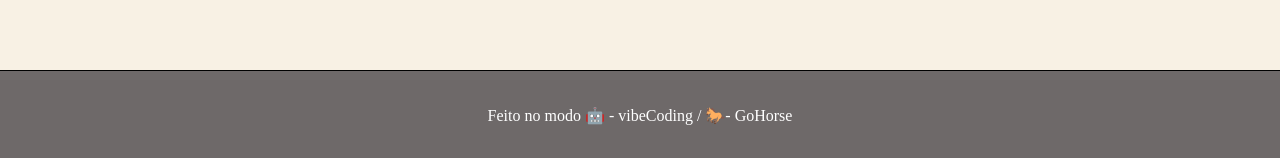
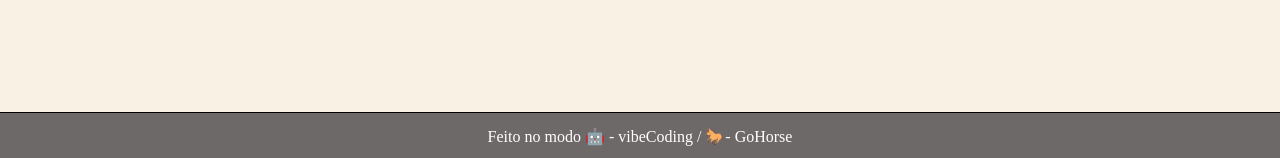
Before and after one commit to Feeeazy/alexandria, a React (Vite) app: page /book/1 in a window 1280 px wide. Shown: the part 639-797 px from the top of the page. Built offline with nearby package versions, Linux system fonts and the light colour scheme.

Commit message:
Alguns ajustes no código

```diff
--- a/src/components/BookCard/BookCard.css
+++ b/src/components/BookCard/BookCard.css
@@ -1,4 +1,3 @@
-/* src/components/BookCard/BookCard.css */
 .book-card {
   background: white;
   border-radius: 8px;
--- a/src/components/Footer/Footer.css
+++ b/src/components/Footer/Footer.css
@@ -1,10 +1,13 @@
 .footer-bottom {
+  display: flex;
+  justify-content: center;
+  align-items: center;
   background-color: #6e6969;
   color: white;
-  text-align: center;
   margin-top: 2rem;
   padding-top: 1rem;
   border-top: 1px solid #000;
-  padding: 2rem 0;
+  padding: 1.5rem 0;
   margin-top: 2rem;
+  height: 1rem;
 }
--- a/src/components/Footer/Footer.jsx
+++ b/src/components/Footer/Footer.jsx
@@ -1,4 +1,3 @@
-// src/components/Footer/Footer.jsx
 import React from 'react';
 import './Footer.css';
 
--- a/src/contexts/CartContext.jsx
+++ b/src/contexts/CartContext.jsx
@@ -22,7 +22,6 @@ export function CartProvider({ children }) {
   const removeFromCart = (book) => {
     setCart(prevCart => {
       const item = prevCart.find(item => item.id === book.id);
-      console.log(item);
       if (item.quantity === 1) {
         return prevCart.filter(item => item.id !== book.id);
       }
--- a/src/pages/Home/Home.jsx
+++ b/src/pages/Home/Home.jsx
@@ -1,5 +1,4 @@
 import React from 'react';
-import { Link } from 'react-router-dom';
 import { books } from '../../data/books';
 import BookCard from '../../components/BookCard/BookCard.jsx';
 import './Home.css';
@@ -10,7 +9,7 @@ export function Home() {
   return (
     <div className="home">
       <div className="container">
-        <h1>Bem-vindo à Livraria Virtual</h1>
+        <h1>Bem-vindo à Libris!</h1>
 
         <section className="featured">
           <h2>Livros em Destaque</h2>
--- a/src/pages/Login/Login.jsx
+++ b/src/pages/Login/Login.jsx
@@ -1,17 +1,7 @@
-import React, { useState } from 'react';
 import { Link } from 'react-router-dom';
 import './Login.css';
 
 export function Login() {
-  const [email, setEmail] = useState('');
-  const [password, setPassword] = useState('');
-
-  const handleSubmit = (e) => {
-    e.preventDefault();
-    // Implementar lógica de login aqui
-    console.log('Login:', { email, password });
-  };
-
   return (
     <div className="login">
       <div className="container">
--- a/src/pages/Register/Register.jsx
+++ b/src/pages/Register/Register.jsx
@@ -1,28 +1,7 @@
-import React, { useState } from 'react';
 import { Link } from 'react-router-dom';
 import './Register.css';
 
 export function Register() {
-  const [formData, setFormData] = useState({
-    name: '',
-    email: '',
-    password: '',
-    confirmPassword: ''
-  });
-
-  const handleChange = (e) => {
-    setFormData({
-      ...formData,
-      [e.target.name]: e.target.value
-    });
-  };
-
-  const handleSubmit = (e) => {
-    e.preventDefault();
-    // Implementar lógica de cadastro aqui
-    console.log('Cadastro:', formData);
-  };
-
   return (
     <div className="register">
       <div className="container">
--- a/src/pages/Search/Search.css
+++ b/src/pages/Search/Search.css
@@ -1,4 +1,3 @@
-/* src/pages/Search/Search.css */
 .search-container {
   display: flex;
   flex-direction: column;
```
